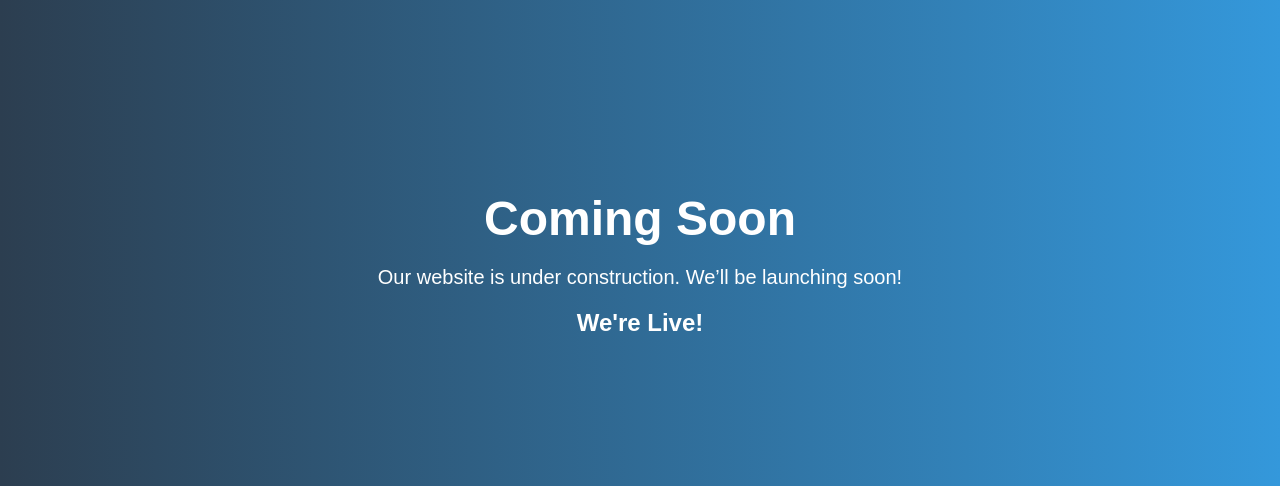
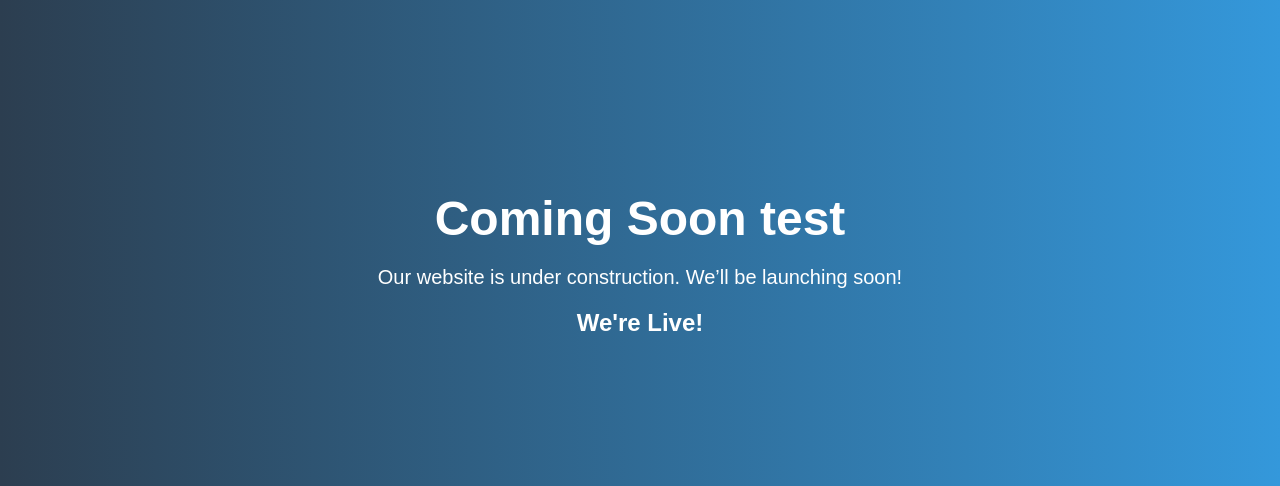
Before and after one commit to Subhlaravel108/mrinal, a PHP site: page / in a window 1280 px wide. Shown: the part 152-638 px from the top of the page. Run offline with PHP 8.4, Linux system fonts and the light colour scheme.

Commit message:
test change

```diff
--- a/index.php
+++ b/index.php
@@ -46,7 +46,7 @@
 </head>
 <body>
     <div class="container">
-        <h1>Coming Soon</h1>
+        <h1>Coming Soon test</h1>
         <p>Our website is under construction. We’ll be launching soon!</p>
         <div class="countdown" id="countdown"></div>
     </div>
```
